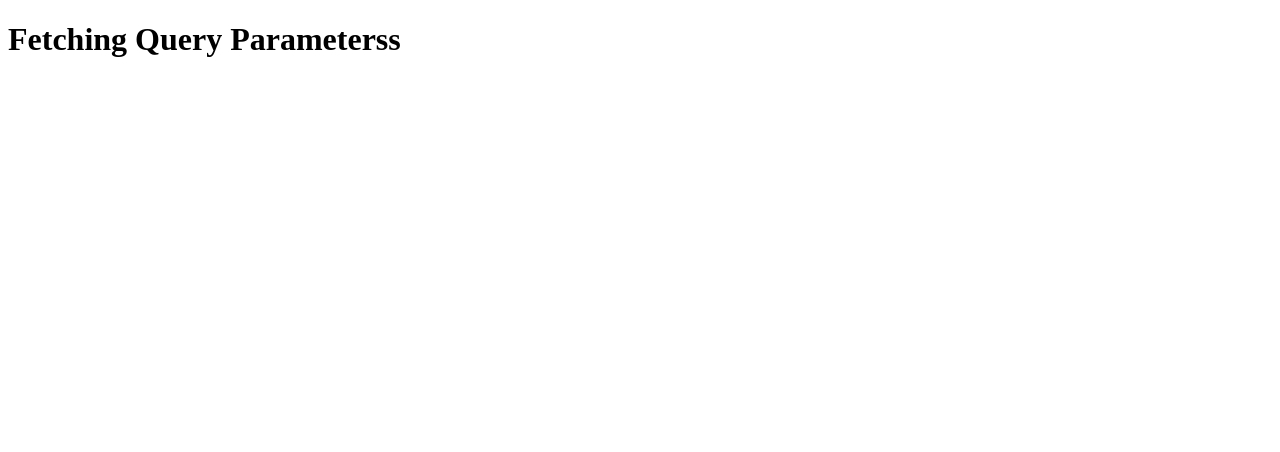
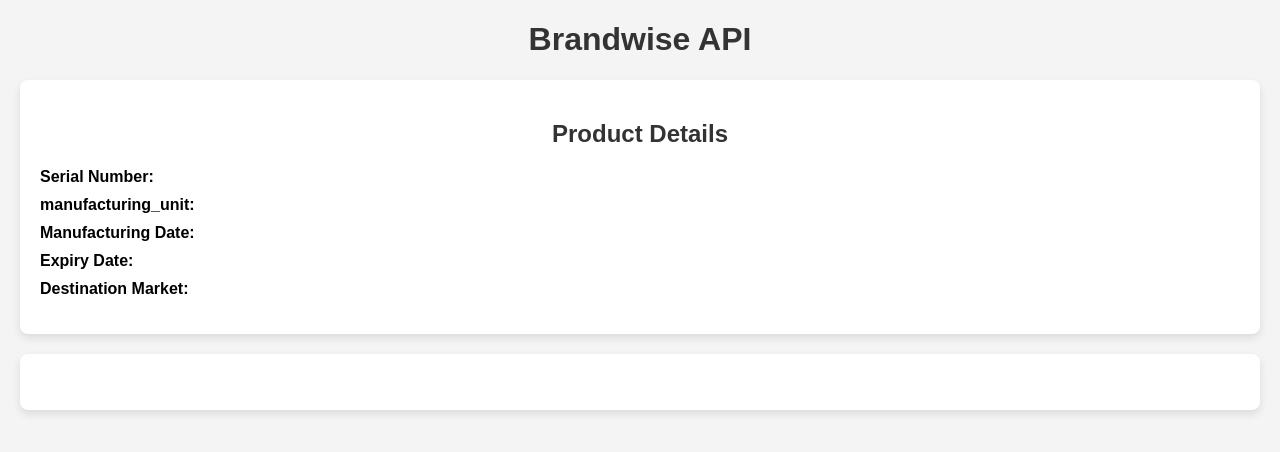
Before and after one commit to chaharnitesh/brand, a plain HTML site: page index.html in a window 1280 px wide. Drawn offline with Linux system fonts and the light colour scheme; no server answers.

Commit message:
change code flow

```diff
--- a/index.html
+++ b/index.html
@@ -3,11 +3,55 @@
 <head>
     <meta charset="UTF-8">
     <meta name="viewport" content="width=device-width, initial-scale=1.0">
-    <title>Fetch Query Parameters with AJAX</title>
+    <title>Product</title>
+    <style>
+        body {
+            font-family: Arial, sans-serif;
+            margin: 20px;
+            background-color: #f4f4f4;
+        }
+
+        .card {
+            background-color: #ffffff;
+            box-shadow: 0 4px 8px rgba(0, 0, 0, 0.1);
+            border-radius: 8px;
+            padding: 20px;
+            margin-bottom: 20px;
+        }
+
+        h1, h2 {
+            text-align: center;
+            color: #333333;
+        }
+
+        ul {
+            list-style-type: none;
+            padding: 0;
+        }
+
+        li {
+            margin-bottom: 10px;
+        }
+    </style>
 </head>
 <body>
 
-    <h1>Fetching Query Parameterss</h1>
+    <h1>Brandwise API</h1>
+    <div class="card product-details">
+        <h2>Product Details</h2>
+        <ul>
+            <li><strong>Serial Number:</strong> <span id="sr_number"></span></li>
+            <li><strong>manufacturing_unit:</strong> <span id="manufacturing_unit"></span></li>
+            <li><strong>Manufacturing Date:</strong> <span id="manufacturing_date"></span></li>
+            <li><strong>Expiry Date:</strong> <span id="expiry"></span></li>
+            <li><strong>Destination Market:</strong> <span id="destination"></span></li>
+        </ul>
+    </div>
+
+
+    <div class="card">
+        <p style="color: red;"> <span id="response"></span></p>
+    </div>
 
     <script>
         document.addEventListener("DOMContentLoaded", function() {
@@ -38,6 +82,8 @@
                 if (xhr.readyState === XMLHttpRequest.DONE) {
                     const responseData = JSON.parse(xhr.responseText);
                     console.log("Backend Response:", xhr.status);
+                    const prodInfo = responseData.prod_info;
+
                     if (xhr.status === 200) {
                         // Handle successful response from the backend
                         console.log("Backend Response:", responseData);
@@ -46,10 +92,17 @@
 
                         alert(responseData.message);
 
+                        document.getElementById('sr_number').innerText = prodInfo.sr_number || 'N/A';
+                        document.getElementById('manufacturing_unit').innerText = prodInfo.manufacturing_unit || 'N/A';
+                        document.getElementById('manufacturing_date').innerText = prodInfo.manufacturing_date || 'N/A';
+                        document.getElementById('expiry').innerText = prodInfo.expiry_date || 'N/A';
+                        document.getElementById('destination').innerText = prodInfo.destination_market || 'N/A';
+
                     } else {
                         // Handle errors from the backend
+                        document.getElementById('response').innerText = responseData.message
                         console.log("Error fetching data from backend. Status:",responseData.message)
-                        alert(responseData.message);
+
                     }
                 }
             };
```
